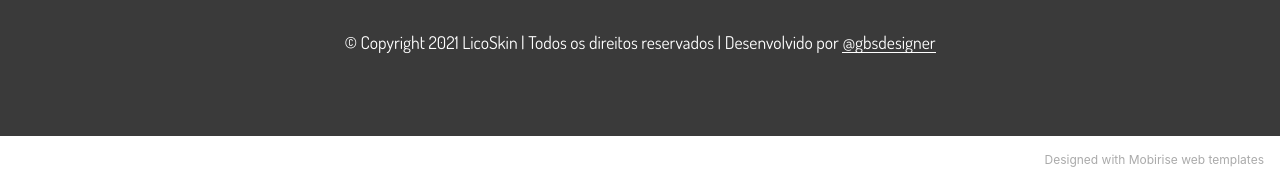
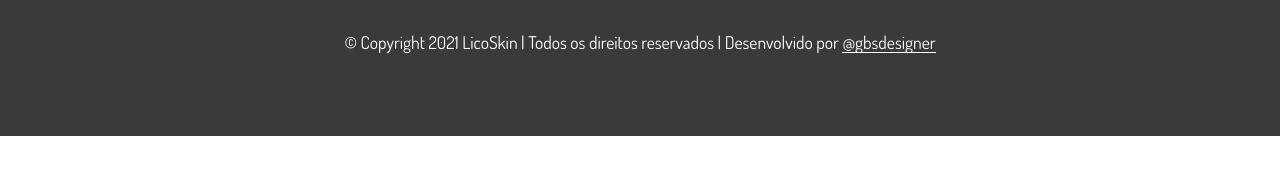
Before and after one commit to tadeu-lipofarma/licoskin, a plain HTML site: page index.html in a window 1280 px wide. Shown: the part 8541-8725 px from the top of the page. After the commit the page ends 8677 px from the top, so only its background shows below. Drawn offline with Linux system fonts and the light colour scheme; files whose address does not match are found by name.

Commit message:
Update index.html

```diff
--- a/index.html
+++ b/index.html
@@ -1276,8 +1276,10 @@ AOS.init({
             </div>
         </div>
     </div>
-</section><section style="background-color: #fff; font-family: -apple-system, BlinkMacSystemFont, 'Segoe UI', 'Roboto', 'Helvetica Neue', Arial, sans-serif; color:#aaa; font-size:12px; padding: 0; align-items: center; display: flex;"><a href="https://mobirise.site/p" style="flex: 1 1; height: 3rem; padding-left: 1rem;"></a><p style="flex: 0 0 auto; margin:0; padding-right:1rem;"><a href="https://mobirise.site/t" style="color:#aaa;">Designed</a> with Mobirise web templates</p></section><script src="assets/web/assets/jquery/jquery.min.js"></script>  <script src="assets/popper/popper.min.js"></script>  <script src="assets/tether/tether.min.js"></script>  <script src="assets/bootstrap/js/bootstrap.min.js"></script>  <script src="assets/smoothscroll/smooth-scroll.js"></script>  <script src="assets/dropdown/js/nav-dropdown.js"></script>  <script src="assets/dropdown/js/navbar-dropdown.js"></script>  <script src="assets/touchswipe/jquery.touch-swipe.min.js"></script>  <script src="assets/mbr-switch-arrow/mbr-switch-arrow.js"></script>  <script src="assets/theme/js/script.js"></script>
+</section><section id="footer-mobirise" style="background-color: #fff; font-family: -apple-system, BlinkMacSystemFont, 'Segoe UI', 'Roboto', 'Helvetica Neue', Arial, sans-serif; color:#aaa; font-size:12px; padding: 0; align-items: center; display: flex;"><a href="https://mobirise.site/p" style="flex: 1 1; height: 3rem; padding-left: 1rem;"></a><p style="flex: 0 0 auto; margin:0; padding-right:1rem;"><a href="https://mobirise.site/t" style="color:#aaa;">Designed</a> with Mobirise web templates</p></section><script src="assets/web/assets/jquery/jquery.min.js"></script>  <script src="assets/popper/popper.min.js"></script>  <script src="assets/tether/tether.min.js"></script>  <script src="assets/bootstrap/js/bootstrap.min.js"></script>  <script src="assets/smoothscroll/smooth-scroll.js"></script>  <script src="assets/dropdown/js/nav-dropdown.js"></script>  <script src="assets/dropdown/js/navbar-dropdown.js"></script>  <script src="assets/touchswipe/jquery.touch-swipe.min.js"></script>  <script src="assets/mbr-switch-arrow/mbr-switch-arrow.js"></script>  <script src="assets/theme/js/script.js"></script>
 
-
+  <script>
+    document.querySelector("#footer-mobirise").remove();
+</script>
 </body>
 </html>
```
